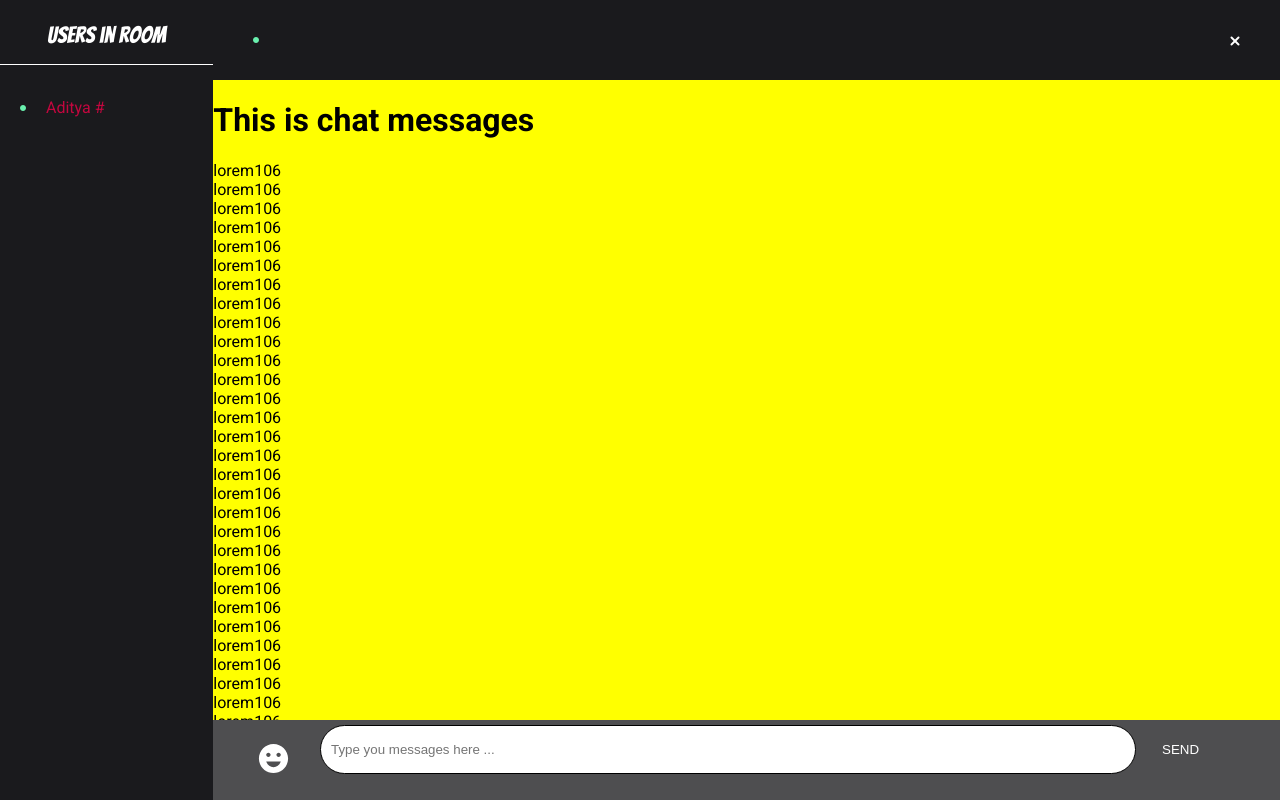
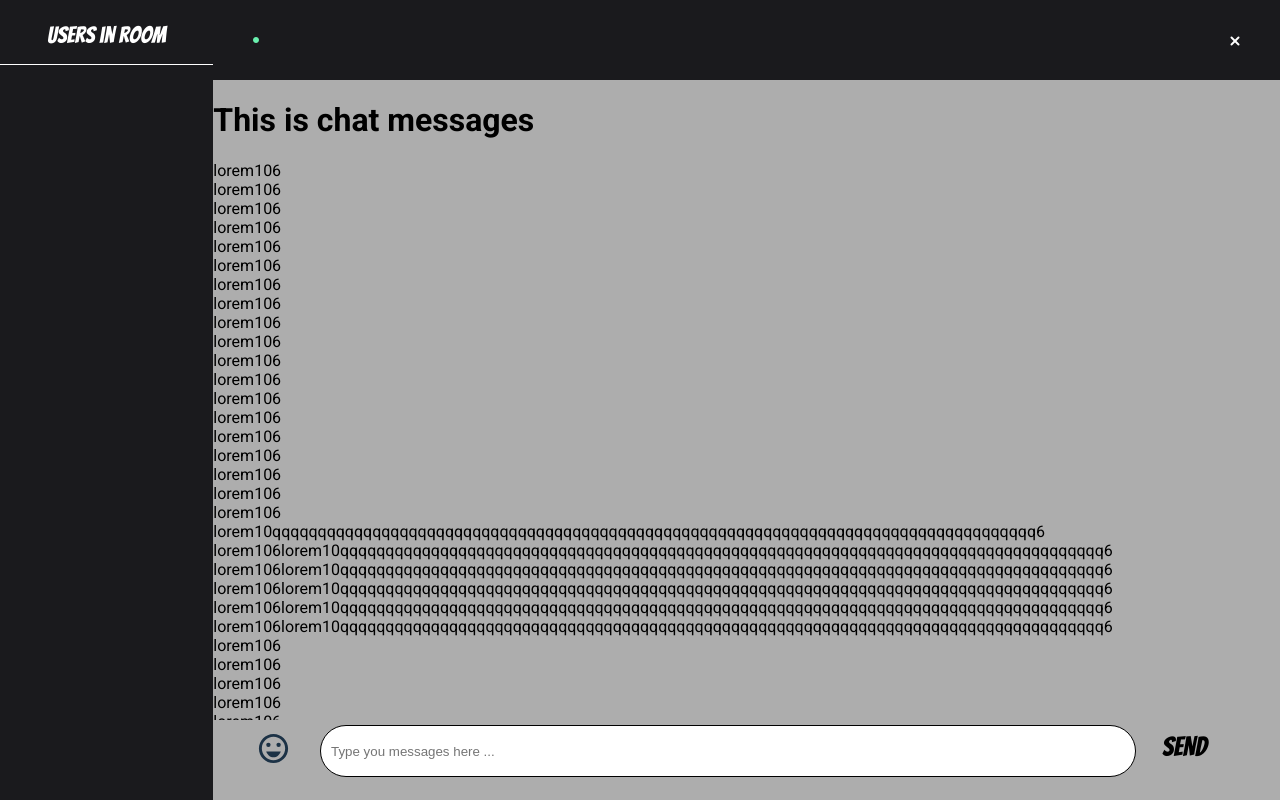
Before and after one commit to AdityaKumar-01/ChatApp, a React (Create React App) app in the folder client/: page /chat in a window 1280 px wide. Built offline with nearby package versions, Linux system fonts and the light colour scheme.

Commit message:
users reducer finalized

```diff
--- a/client/src/Pages/ChatPage/ChatPage.jsx
+++ b/client/src/Pages/ChatPage/ChatPage.jsx
@@ -1,4 +1,4 @@
-import React, {useEffect, useState} from 'react';
+import React, {useEffect} from 'react';
 import { useHistory } from "react-router-dom";
 import queryString from 'query-string';
 import io from 'socket.io-client';
@@ -16,23 +16,28 @@ import './ChatPage.styles.css'
 
 
 let socket;
-
+const ENDPOINT = 'localhost:5000';
 
 const ChatPage = ({ location, setCurrentUser,setCurrentRoom, updateUsers}) =>{
 
-    const ENDPOINT = 'localhost:5000';
-
     let history = useHistory();
-
     useEffect(() =>{
         socket = io(ENDPOINT);
-        const { name, room } = queryString.parse(history.location.search);
+        const { name, room, uniCode } = queryString.parse(history.location.search);
 
+        socket.emit('join', {name,room,uniCode }, (error)=>{
+            if(error){
+                console.log(error);
+            }
+        })
         setCurrentUser(name);
         setCurrentRoom(room);
-        socket.on('roomData', ({room,user}) =>{
-            console.log("hey tehrer");
-            // updateUsers(users)
+        socket.on('ActiveUsers', ({users}) =>{
+            console.log("hey there");
+            updateUsers(users);
+            //  users.map((user) => (
+            //     console.log(user.name)
+            // ))
         })
     }, [history.location.search]);
 
--- a/client/src/Pages/ChatPage/ChatPage.styles.css
+++ b/client/src/Pages/ChatPage/ChatPage.styles.css
@@ -19,7 +19,7 @@
 }
 
 .RightPane{
-    background-color:yellow;
+    background-color:rgb(173, 173, 173);
     display:flex;
     flex-direction:column;
     width: 100%;
--- a/client/src/components/EmojiSelector/EmojiSelector.component.jsx
+++ b/client/src/components/EmojiSelector/EmojiSelector.component.jsx
@@ -1,14 +1,14 @@
 import React from 'react';
-import EmojiEmotionsIcon from '@material-ui/icons/EmojiEmotions';
-import './EmojiSelector.styles.css';
+import EmojiEmotionsOutlinedIcon from '@material-ui/icons/EmojiEmotionsOutlined';
 
+import './EmojiSelector.styles.css'
 const EmojiSelector = () =>{
     return(
         <span className="EmojiSelector">
             <span className="EmojiIcon">
-                <EmojiEmotionsIcon
+                <EmojiEmotionsOutlinedIcon
                     fontSize="large"
-                    style={{ color: "white" }}
+                    style={{ color: "rgb(28, 50, 70)" }}
                  />
             </span>
 
--- a/client/src/components/EmojiSelector/EmojiSelector.styles.css
+++ b/client/src/components/EmojiSelector/EmojiSelector.styles.css
@@ -1,8 +1,9 @@
-.EmojiSelector{
+.EmojiIcon{
     height:100%;
     display:flex;
     justify-content: center;
     align-items:center;
     width:5%;
     padding-left: 60px;
+    cursor: pointer;
 }
--- a/client/src/components/InputArea/InputArea.styles.css
+++ b/client/src/components/InputArea/InputArea.styles.css
@@ -1,6 +1,6 @@
 .InputArea{
-    min-height:10vh;
-    background-color: #4E4E50;
+    min-height:1vh;
+    background-color: transparent;
     display: flex;
     justify-content: space-between;
     /* align-items: flex-end; */
--- a/client/src/components/JoiningForm/JoiningForm.component.jsx
+++ b/client/src/components/JoiningForm/JoiningForm.component.jsx
@@ -24,7 +24,7 @@ const JoiningForm = ({setUniCode}) => {
 
     const handleClick = (event) => {
         event.preventDefault()
-        history.push(`/chat?name=${name}&room=${room}`);
+        history.push(`/chat?name=${name}&room=${room}&uniCode=${uni}`);
 
     }
     return(
--- a/client/src/components/MessageInput/MessageInput.styles.css
+++ b/client/src/components/MessageInput/MessageInput.styles.css
@@ -7,7 +7,7 @@
     border:1px solid black;
     border-radius:50px;
     width:85%;
-    height:49px;
+    height:52px;
     outline:none;
     padding-left: 10px;
     /* margin:10px 10px;
@@ -18,10 +18,11 @@
 .msgbtn{
     border:none;
     outline:none;
-    background-color: #4E4E50;
-    /* width:5%; */
-    padding-top:5px;
+    background-color:transparent;
+    margin-top:5px;
     margin-left:20px;
     cursor:pointer;
-    color:white;
+    color:black;
+    font-family: 'Bangers', cursive;
+    font-size: 27px;
 }
--- a/client/src/components/Messages/Messages.component.jsx
+++ b/client/src/components/Messages/Messages.component.jsx
@@ -25,12 +25,12 @@ const Messages = () => {
             <div>lorem106</div>
             <div>lorem106</div>
             <div>lorem106</div>
-            <div>lorem106</div>
-            <div>lorem106</div>
-            <div>lorem106</div>
-            <div>lorem106</div>
-            <div>lorem106</div>
-            <div>lorem106</div>
+            <div>lorem10qqqqqqqqqqqqqqqqqqqqqqqqqqqqqqqqqqqqqqqqqqqqqqqqqqqqqqqqqqqqqqqqqqqqqqqqqqqqqqqqqqqq6</div>
+            <div>lorem106lorem10qqqqqqqqqqqqqqqqqqqqqqqqqqqqqqqqqqqqqqqqqqqqqqqqqqqqqqqqqqqqqqqqqqqqqqqqqqqqqqqqqqqq6</div>
+            <div>lorem106lorem10qqqqqqqqqqqqqqqqqqqqqqqqqqqqqqqqqqqqqqqqqqqqqqqqqqqqqqqqqqqqqqqqqqqqqqqqqqqqqqqqqqqq6</div>
+            <div>lorem106lorem10qqqqqqqqqqqqqqqqqqqqqqqqqqqqqqqqqqqqqqqqqqqqqqqqqqqqqqqqqqqqqqqqqqqqqqqqqqqqqqqqqqqq6</div>
+            <div>lorem106lorem10qqqqqqqqqqqqqqqqqqqqqqqqqqqqqqqqqqqqqqqqqqqqqqqqqqqqqqqqqqqqqqqqqqqqqqqqqqqqqqqqqqqq6</div>
+            <div>lorem106lorem10qqqqqqqqqqqqqqqqqqqqqqqqqqqqqqqqqqqqqqqqqqqqqqqqqqqqqqqqqqqqqqqqqqqqqqqqqqqqqqqqqqqq6</div>
             <div>lorem106</div>
             <div>lorem106</div>
             <div>lorem106</div>
--- a/client/src/components/OnlineUser/OnlineUser.component.jsx
+++ b/client/src/components/OnlineUser/OnlineUser.component.jsx
@@ -6,25 +6,27 @@ import './OnlineUser.styles.css'
 
 import onlineIcon from '../../icons/onlineIcon.png';
 import { connect } from 'react-redux';
-const OnlineUser = ({uniCode}) => {
+const OnlineUser = ({users}) => {
     return (
         <div className="OnlineUser">
           <span>
               <h3>Users in room</h3>
           </span>
-           <motion.span
-
+          {users.map((user,i) => (
+            <motion.span
                 className="userSpan">
                 <img src={onlineIcon} alt="online icon" className='onlineIcon' />
                 <span>
-                    Aditya #{uniCode}
+                   { user.name} #{user.uniCode}
                 </span>
             </motion.span>
+          ))}
+
 
         </div>
     )
 }
 const mapStateToProps = (state) => ({
-    uniCode : state.user.uniCode
+    users:state.roomData.users
 })
 export default connect(mapStateToProps)(OnlineUser);
--- a/client/src/redux/roomData/roomData.action.js
+++ b/client/src/redux/roomData/roomData.action.js
@@ -1,6 +1,6 @@
-export const updateUsers = user =>({
+export const updateUsers = users =>({
     type: "UPDATE_USERS_IN_ROOM",
-    payload: user
+    payload: users
 });
 
 export const addMessage = message => ({
--- a/client/src/redux/roomData/roomData.reducer.js
+++ b/client/src/redux/roomData/roomData.reducer.js
@@ -3,7 +3,7 @@ const INITIAL_STATE={
     messgages:[],
 }
 
-const roomDataReducer = (state = INITIAL_STATE, action){
+const roomDataReducer = (state = INITIAL_STATE, action)=>{
     switch(action.type){
         case "UPDATE_USERS_IN_ROOM":
             return{
--- a/client/src/redux/root-reducer.js
+++ b/client/src/redux/root-reducer.js
@@ -1,7 +1,9 @@
 import { combineReducers } from 'redux';
 import userReducer from './user/user.reducer';
+import roomDataReducer from './roomData/roomData.reducer';
 
 
 export default combineReducers({
-    user:userReducer
+    user:userReducer,
+    roomData: roomDataReducer
 });
```
